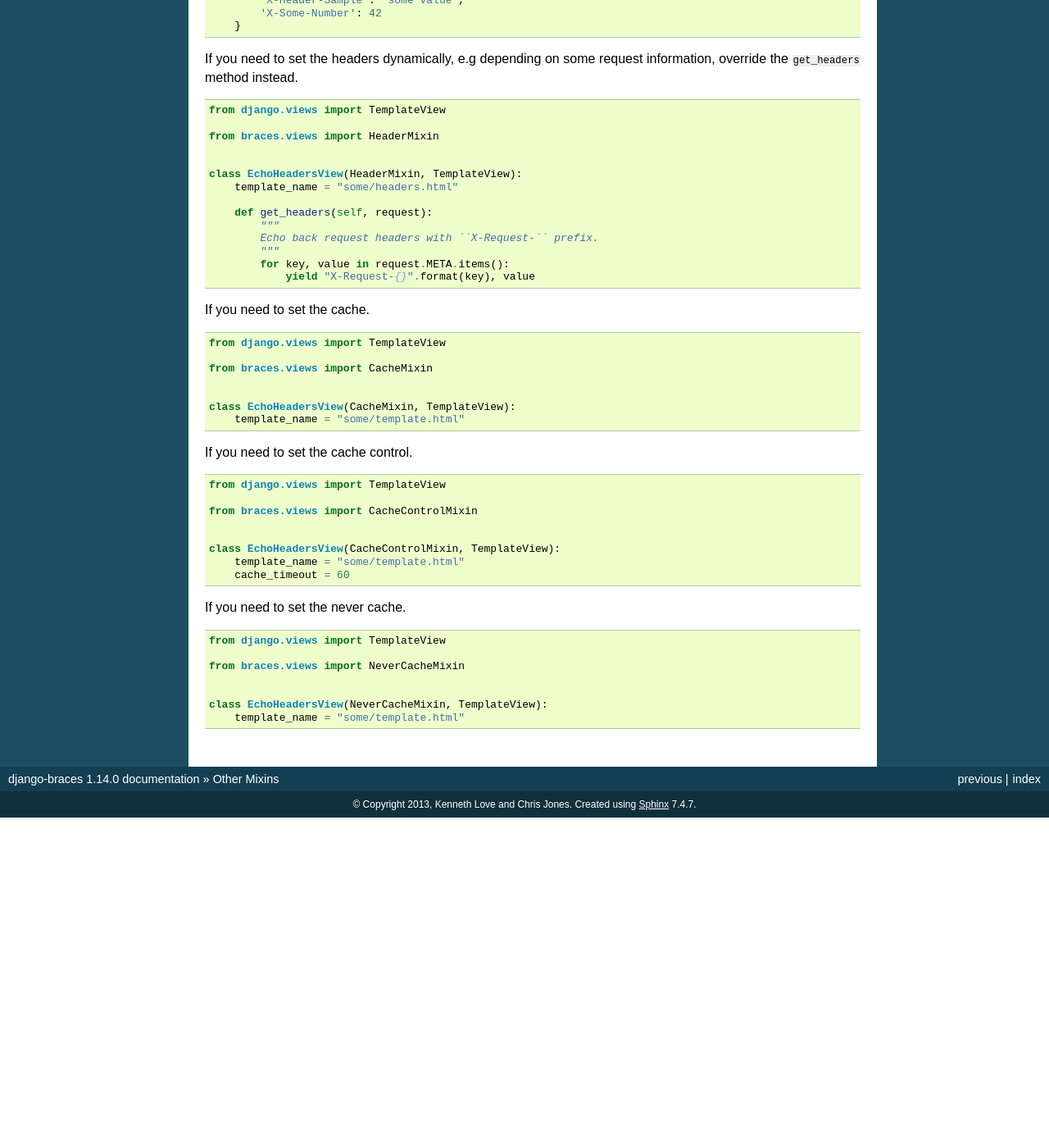
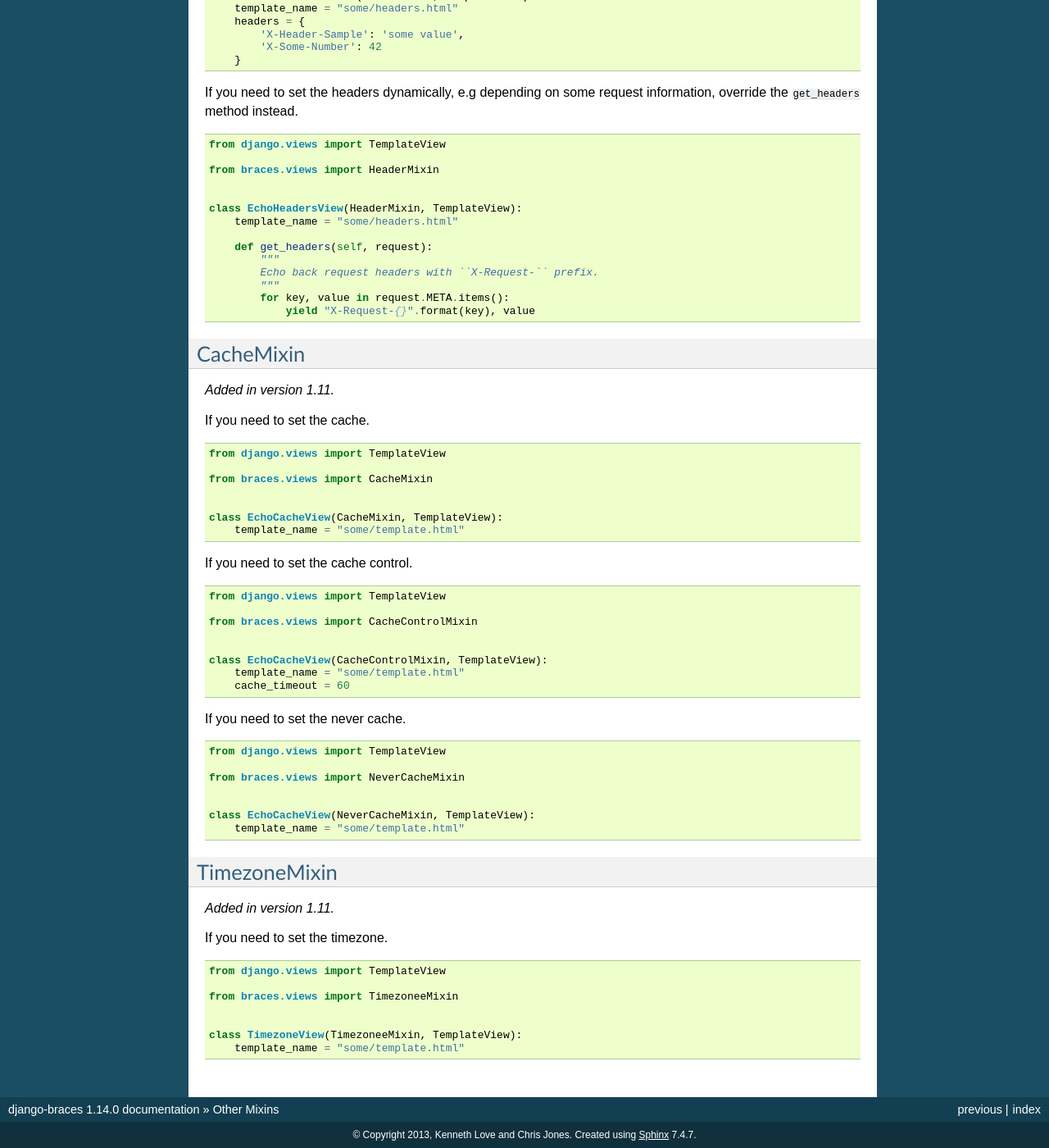
Before and after one commit to brack3t/django-braces, a Sphinx documentation site: the page built from docs/other.rst, in a window 1280 px wide and 1400 px high, scrolled down 9957 px. Shown: the whole window at 82% size. Built offline with Sphinx 7.4.7, drawn with Linux system fonts in a browser that asks for light colours; before the commit the page ends 10954 px from its top, so only the background shows below that; some of the changed text lies outside the part shown.

Commit message:
Update other.rst

```diff
--- a/docs/other.rst
+++ b/docs/other.rst
@@ -647,6 +647,13 @@ If you need to set the headers dynamically, e.g depending on some request inform
             for key, value in request.META.items():
                 yield "X-Request-{}".format(key), value
 
+.. CacheMixin:
+
+CacheMixin
+-------------
+
+.. versionadded:: 1.11
+
 
 If you need to set the cache.
 
@@ -657,7 +664,7 @@ If you need to set the cache.
     from braces.views import CacheMixin
 
 
-    class EchoHeadersView(CacheMixin, TemplateView):
+    class EchoCacheView(CacheMixin, TemplateView):
         template_name = "some/template.html"
 
 
@@ -670,7 +677,7 @@ If you need to set the cache control.
     from braces.views import CacheControlMixin
 
 
-    class EchoHeadersView(CacheControlMixin, TemplateView):
+    class EchoCacheView(CacheControlMixin, TemplateView):
         template_name = "some/template.html"
         cache_timeout = 60
 
@@ -684,5 +691,26 @@ If you need to set the never cache.
     from braces.views import NeverCacheMixin
 
 
-    class EchoHeadersView(NeverCacheMixin, TemplateView):
+    class EchoCacheView(NeverCacheMixin, TemplateView):
         template_name = "some/template.html"
+
+
+.. TimezoneMixin:
+
+TimezoneMixin
+-------------
+
+.. versionadded:: 1.11
+
+
+If you need to set the timezone.
+
+::
+
+    from django.views import TemplateView
+
+    from braces.views import TimezoneeMixin
+
+
+    class TimezoneView(TimezoneeMixin, TemplateView):
+        template_name = "some/template.html"
```
